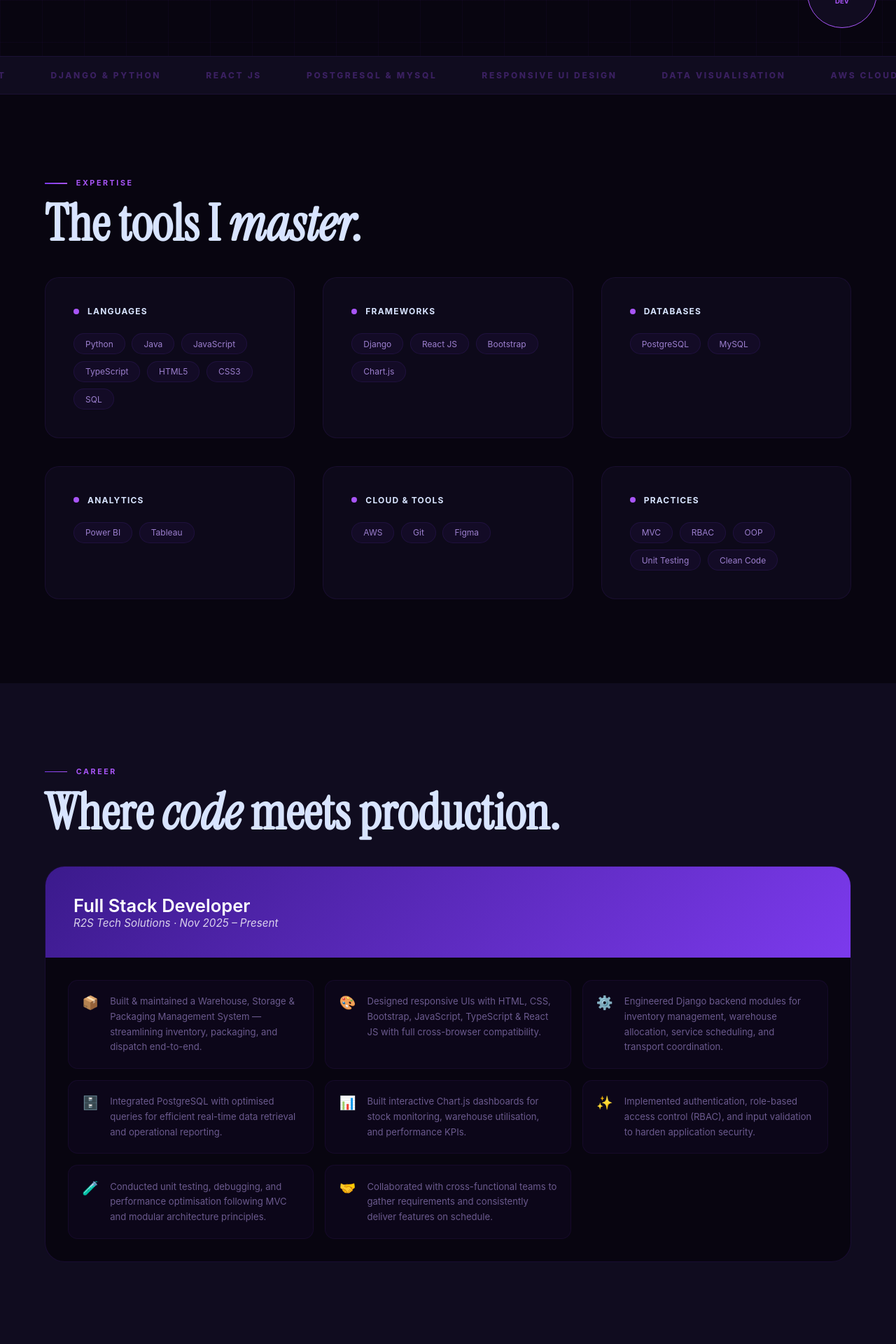
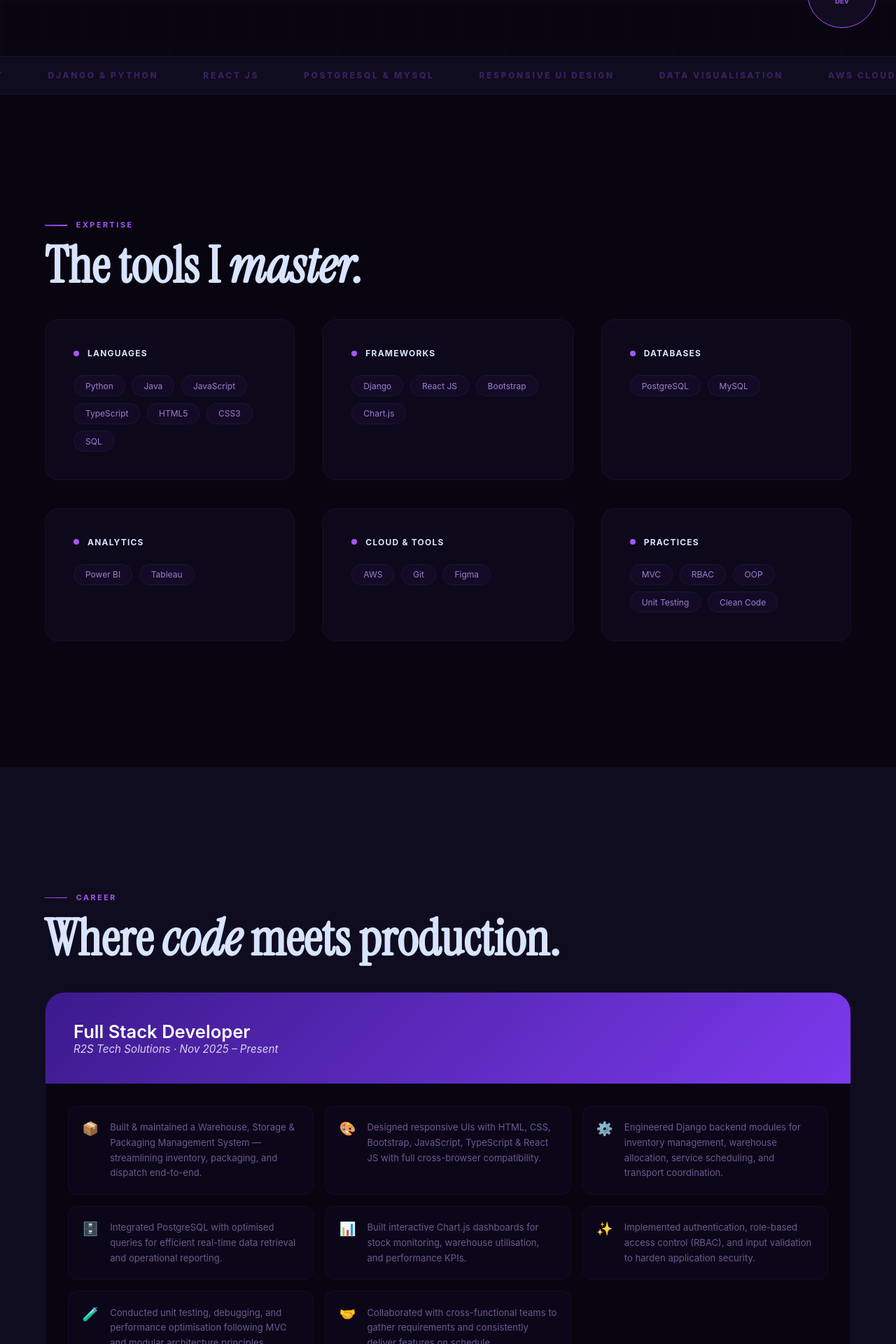
Before and after one commit to DEEPANP02/Myportfolio, a React (Vite) app: page / in a window 1280 px wide. Shown: the part 720-2640 px from the top of the page at 70% size. Built offline with nearby package versions, Linux system fonts and the light colour scheme.

Commit message:
Implement premium scroll-snap and deep padding for mobile

```diff
--- a/src/App.jsx
+++ b/src/App.jsx
@@ -277,7 +277,7 @@ export default function App() {
       </div>
 
       {/* Sections */}
-      <section id="skills" style={{ padding: "120px 5%", background: "#080510" }}>
+      <section id="skills" style={{ padding: "180px 5%", background: "#080510", scrollSnapAlign: "start" }}>
         <FadeUp><Label>Expertise</Label></FadeUp>
         <h2 className="section-title">The tools I <em>master.</em></h2>
         <div style={{ display: "grid", gridTemplateColumns: "repeat(auto-fit, minmax(280px, 1fr))", gap: "2.5rem" }}>
@@ -297,7 +297,7 @@ export default function App() {
         </div>
       </section>
 
-      <section id="experience" style={{ padding: "120px 5%", background: "#100c1f" }}>
+      <section id="experience" style={{ padding: "180px 5%", background: "#100c1f", scrollSnapAlign: "start" }}>
         <FadeUp><Label>Career</Label></FadeUp>
         <h2 className="section-title">Where <em>code</em> meets production.</h2>
         <div style={{ background: "#080510", borderRadius: "28px", border: "1px solid rgba(124,58,237,0.15)", overflow: "hidden" }}>
@@ -316,7 +316,7 @@ export default function App() {
         </div>
       </section>
 
-      <section id="projects" style={{ padding: "120px 5%", background: "#080510" }}>
+      <section id="projects" style={{ padding: "180px 5%", background: "#080510", scrollSnapAlign: "start" }}>
         <FadeUp><Label>Gallery</Label></FadeUp>
         <h2 className="section-title">Projects that <em>solve</em> problems.</h2>
         <div style={{ display: "grid", gridTemplateColumns: "repeat(auto-fit, minmax(360px, 1fr))", gap: "3rem" }}>
--- a/src/styles.js
+++ b/src/styles.js
@@ -3,7 +3,12 @@ export const GLOBAL_CSS = `
   @import url('https://fonts.googleapis.com/css2?family=Bricolage+Grotesque:opsz,wght@12..96,300;12..96,400;12..96,500;12..96,600;12..96,700;12..96,800&family=Instrument+Serif:ital@0;1&family=DM+Mono:wght@400;500&display=swap');
 
   *, *::before, *::after { box-sizing: border-box; margin: 0; padding: 0; }
-  html { scroll-behavior: smooth; font-size: 16px; scroll-padding-top: 80px; }
+  html {
+    scroll-behavior: smooth;
+    font-size: 16px;
+    scroll-padding-top: 80px;
+    scroll-snap-type: y proximity;
+  }
 
   body {
     background: #080510;
@@ -105,9 +110,9 @@ export const GLOBAL_CSS = `
 
   /* Mobile Responsive Fixes */
   @media (max-width: 767px) {
-    section { padding: 90px 8% !important; }
-    .skill-card-neo { padding: 2rem !important; }
-    .section-title { margin-bottom: 2.5rem; }
-    .hero-right-panel { padding-top: 1.5rem !important; }
+    section { padding: 140px 10% !important; scroll-snap-align: start; }
+    .skill-card-neo { padding: 2.2rem !important; }
+    .section-title { margin-bottom: 3rem; }
+    .hero-right-panel { padding-top: 2rem !important; }
   }
 `;
```
